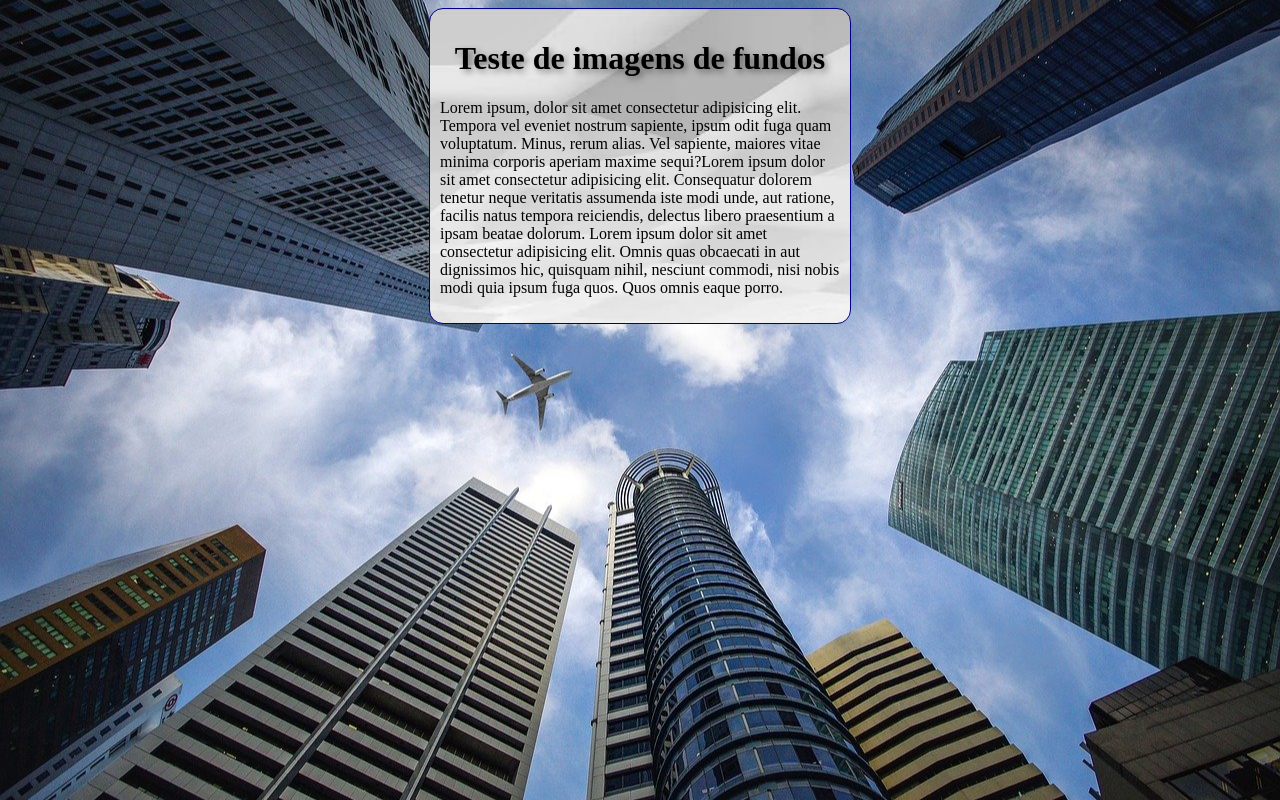
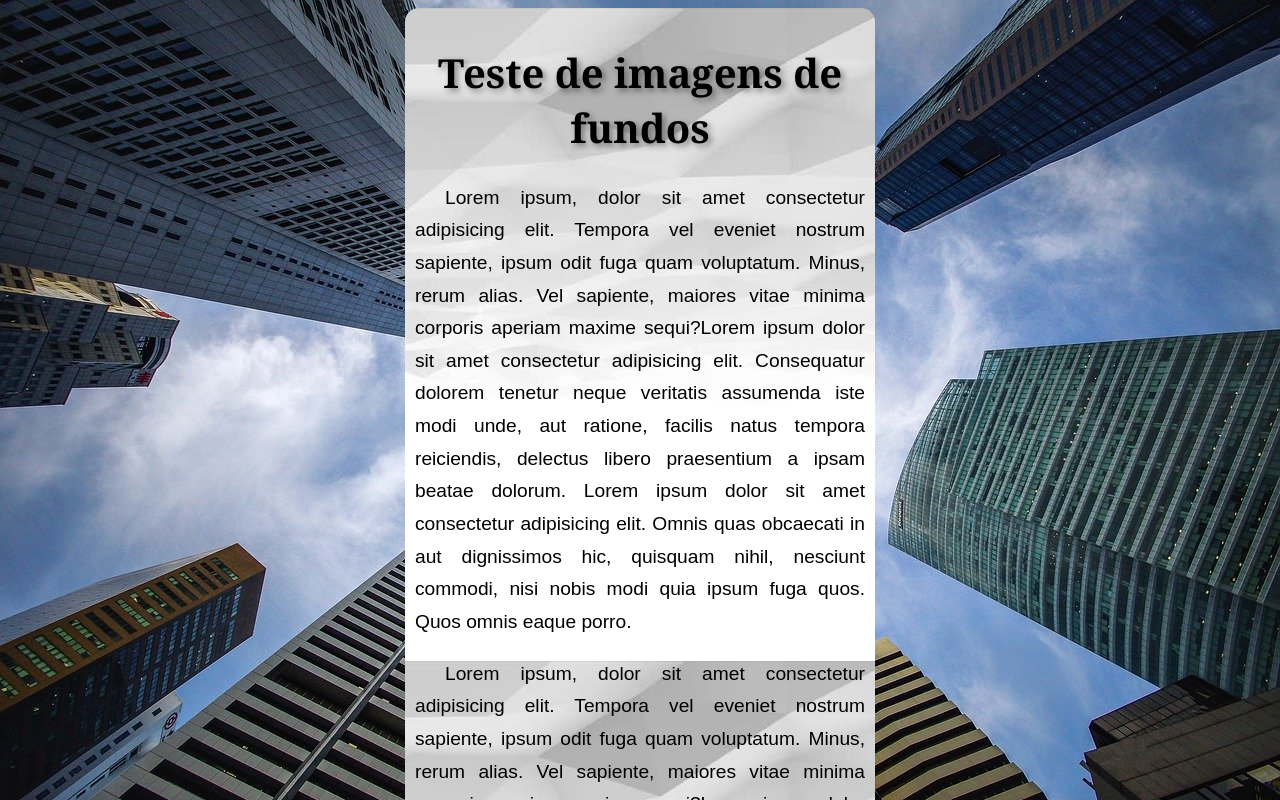
Before and after one commit to RomildoPessoa/HTML-e-CSS, a plain HTML site: page exercicios/EXE 22/fundo06.html in a window 1280 px wide. Shown: the top 800 px of the page. Drawn offline with Linux system fonts and the light colour scheme.

Commit message:
atualizei ex 06

```diff
--- a/exercicios/EXE 22/fundo06.html
+++ b/exercicios/EXE 22/fundo06.html
@@ -3,31 +3,51 @@
 <head>
     <meta charset="UTF-8">
     <meta name="viewport" content="width=device-width, initial-scale=1.0">
-    <title></title>
+    <title>Fundo fixo
+    </title>
     <style>
         body{
             height: 100vh;
+            /*background-color: black;
             background-image:  url(Imagens/wallpaper002.jpg);
-            background-repeat: no-repeat;
-            background-position: center center;
+            background-position: center center; background-repeat: no-repeat;
+            background-size: cover;
+            background-attachment: fixed;*/
+
+            /* Shorthand no background;
+            ordem--
+            color > image > position > repet > [size] > attachment;
+            */
+            background: black url(Imagens/wallpaper002.jpg ) center center no-repeat fixed;
             background-size: cover;
         }
         main{
             background-image:  url(Imagens/wallpaper005.jpg);
-           padding: 3px;
-           width: 400px;
-           padding: 10px;
-           margin: auto;
-           border: 1px solid darkblue;
-           border-radius: 14px;
+            padding: 10px;
+            max-width: 450px;
+            margin: auto;
+            border-radius: 14px;
+
+
 
         }
         main h1{
             text-align: center;
             text-shadow: 3px 3px 6px rgba(0, 0, 0, 0.444);
+            font-family:Georgia, 'Times New Roman', Times, serif;
+            font-weight:bolder ;
+            font-size: 2.5em;
+
+        }
+        main p{
+            text-align: justify;
+            font-size: 1.2em;
+            font-family: Arial, Helvetica, sans-serif;
+           line-height: 1.7em;
+           text-indent: 30px;
+        }
 
 
-        }
     </style>
 </head>
 <body>
@@ -35,7 +55,14 @@
         <h1>
             Teste de imagens de fundos
         </h1>
-        <p>Lorem ipsum, dolor sit amet consectetur adipisicing elit. Tempora vel eveniet nostrum sapiente, ipsum odit fuga quam voluptatum. Minus, rerum alias. Vel sapiente, maiores vitae minima corporis aperiam maxime sequi?Lorem ipsum dolor sit amet consectetur adipisicing elit. Consequatur dolorem tenetur neque veritatis assumenda iste modi unde, aut ratione, facilis natus tempora reiciendis, delectus libero praesentium a ipsam beatae dolorum.  Lorem ipsum dolor sit amet consectetur adipisicing elit. Omnis quas obcaecati in aut dignissimos hic, quisquam nihil, nesciunt commodi, nisi nobis modi quia ipsum fuga quos. Quos omnis eaque porro.</p>
+        <p>Lorem ipsum, dolor sit amet consectetur adipisicing elit. Tempora vel eveniet nostrum sapiente, ipsum odit fuga quam voluptatum. Minus, rerum alias. Vel sapiente, maiores vitae minima corporis aperiam maxime sequi?Lorem ipsum dolor sit amet consectetur adipisicing elit. Consequatur dolorem tenetur neque veritatis assumenda iste modi unde, aut ratione, facilis natus tempora reiciendis, delectus libero praesentium a ipsam beatae dolorum.  Lorem ipsum dolor sit amet consectetur adipisicing elit. Omnis quas obcaecati in aut dignissimos hic, quisquam nihil, nesciunt commodi, nisi nobis modi quia ipsum fuga quos. Quos omnis eaque porro.
+        </p>
+        <p>Lorem ipsum, dolor sit amet consectetur adipisicing elit. Tempora vel eveniet nostrum sapiente, ipsum odit fuga quam voluptatum. Minus, rerum alias. Vel sapiente, maiores vitae minima corporis aperiam maxime sequi?Lorem ipsum dolor sit amet consectetur adipisicing elit. Consequatur dolorem tenetur neque veritatis assumenda iste modi unde, aut ratione, facilis natus tempora reiciendis, delectus libero praesentium a ipsam beatae dolorum.  Lorem ipsum dolor sit amet consectetur adipisicing elit. Omnis quas obcaecati in aut dignissimos hic, quisquam nihil, nesciunt commodi, nisi nobis modi quia ipsum fuga quos. Quos omnis eaque porroLorem ipsum, dolor sit amet consectetur adipisicing elit. Tempora vel eveniet nostrum sapiente, ipsum odit fuga quam voluptatum. Minus, rerum alias. Vel sapiente, maiores vitae minima corporis aperiam maxime sequi?Lorem ipsum dolor sit amet consectetur adipisicing elit. Consequatur dolorem tenetur neque veritatis assumenda iste modi unde, aut ratione, facilis natus tempora reiciendis, delectus libero praesentium a ipsam beatae dolorum.
+         <p> Tempora vel eveniet nostrum sapiente, ipsum odit fugaquam voluptatum. Minus, rerum alias. Vel sapiente,maiores vitae minima corporis aperiam maxime sequiLorem ipsum dolor sit amet consectetur adipisicingelit. Consequatur dolorem tenetur neque veritatisassumenda iste modi unde, aut ratione, facilis natustempora reiciendis, delectus libero praesentium a ipsambeatae dolorum.  Lorem ipsum dolor sit amet consecteturadipisicing elit. Omnis quas obcaecati in autdignissimos hic, quisquam nihil, nesciunt commodi, nisinobis modi quia ipsum fuga quos. Quos omnis eaque porro
+         </p>
+         <p>Lorem ipsum dolor sit amet consectetur adipisicing elit. Minima voluptate fuga natus ducimus, blanditiis eum. Ad eligendi labore quaerat maiores, quasi accusantium ullam aperiam itaque rem mollitia expedita ipsum vel.Lorem ipsum dolor sit amet consectetur adipisicing elit. Minima voluptate fuga natus ducimus, blanditiis eum. Ad eligendi labore quaerat maiores, quasi accusantium ullam aperiam itaque rem mollitia expedita ipsum veLorem ipsum dolor sit amet consectetur adipisicing elit. Minima voluptate fuga natus ducimus, blanditiis eum. Ad eligendi labore quaerat maiores, quasi accusantium ullam aperiam itaque rem mollitia expedita ipsum veLorem ipsum dolor sit amet consectetur adipisicing elit. Minima voluptate fuga natus ducimus, blanditiis eum. Ad eligendi labore quaerat maiores, quasi accusantium ullam aperiam itaque rem mollitia expedita ipsum veLorem ipsum dolor sit amet consectetur adipisicing elit. Minima voluptate fuga natus ducimus, blanditiis eum. Ad eligendi labore quaerat maiores, quasi accusantium ullam aperiam itaque rem mollitia expedita ipsum ve
+         </p>
+
     </main>
 </body>
 </html>
```
